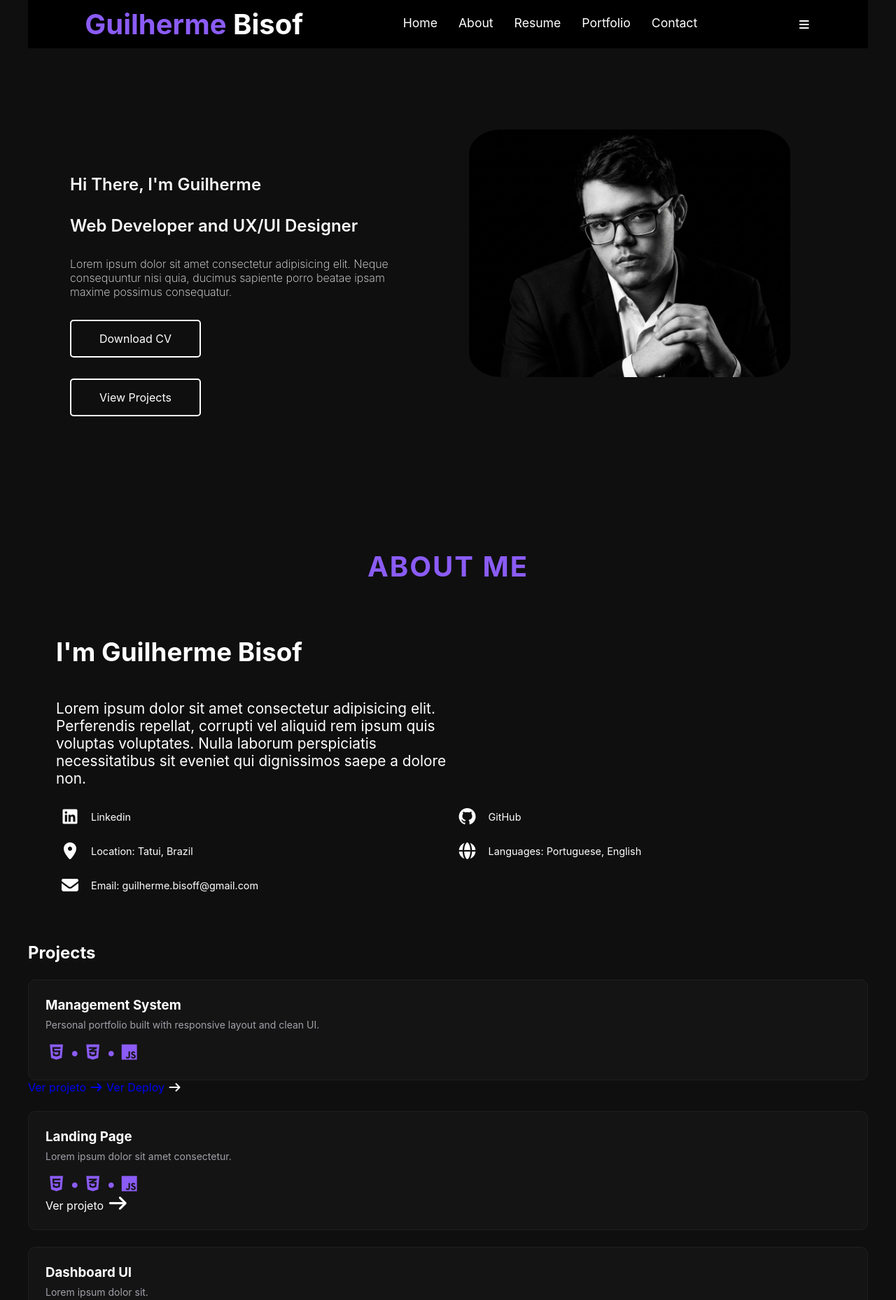
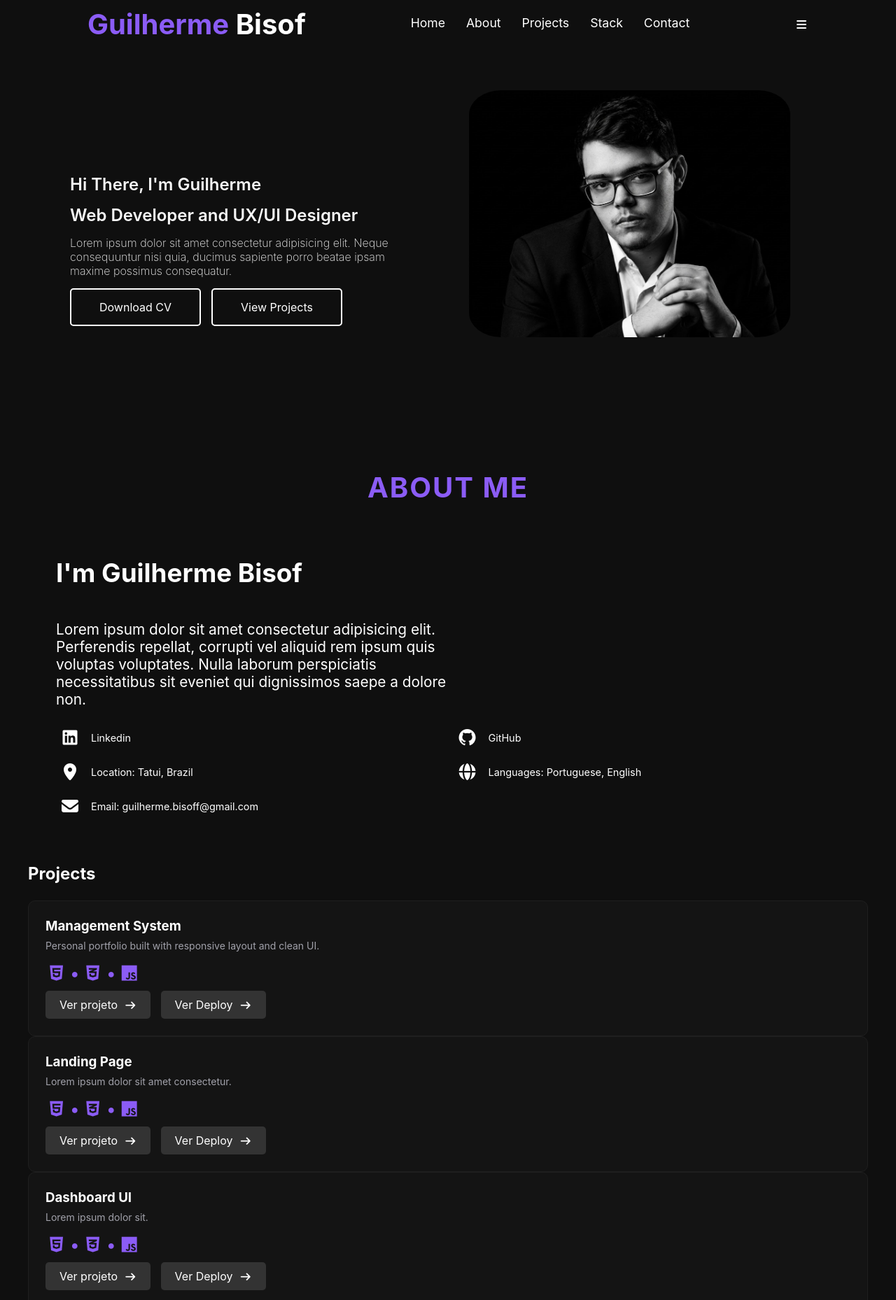
Before and after one commit to Guilherme-Bisof/portifolio, a plain HTML site: page index.html in a window 1280 px wide. Shown: the top 1858 px of the page at 70% size. Drawn offline with Linux system fonts and the light colour scheme.

Commit message:
feat: adicionado contornos e alinhamentos nos botões do header e nos projetos
- Botões da hero section agora alinhados horizontalmente com flexbox
- Links dos projetos com bordas, hover effects e espaçamento
- Correção do ícone de seta fora do link no primeiro card
- Estilização consistente em todos os elementos interativos

```diff
--- a/index.html
+++ b/index.html
@@ -20,8 +20,8 @@
         <ul aria-label="Navegação Primária" class="nav-primaria">
           <li><a href="#home">Home</a></li>
           <li><a href="#about">About</a></li>
-          <li><a href="#resume">Resume</a></li>
-          <li><a href="#portfolio">Portfolio</a></li>
+          <li><a href="#projects">Projects</a></li>
+          <li><a href="#stack">Stack</a></li>
           <li><a href="#contact">Contact</a></li>
         </ul>
       </nav>
@@ -31,6 +31,7 @@
     <section
       aria-label="seção curriculo download guilherme"
       class="section-div"
+      id="home"
     >
       <div>
         <h2>Hi There, I'm Guilherme</h2>
@@ -40,7 +41,10 @@
           consequuntur nisi quia, ducimus sapiente porro beatae ipsam maxime
           possimus consequatur.
         </p>
-        <a href="./arquivos/Resume_Guilherme.pdf" target="_blank"
+        <a
+          href="./arquivos/Resume_Guilherme.pdf"
+          class="btn-primary"
+          target="_blank"
           >Download CV</a
         >
         <a href="#projects" class="btn-primary">View Projects</a>
@@ -50,7 +54,7 @@
 
     <main>
       <article aria-label="seção sobre mim" class="sobre">
-        <div class="sobre_titulo">
+        <div id="about" class="sobre_titulo">
           <h1>About Me</h1>
         </div>
         <div class="sobre_conteudo">
@@ -106,11 +110,10 @@
             <span>•</span>
             <i class="fa-brands fa-js"></i>
           </div>
-          </div>
           <a href="https://github.com/Guilherme-Bisof/Sistema-de-Gestao"
             >Ver projeto <i class="fa-solid fa-arrow-right"></i
           ></a>
-          <a href="#">Ver Deploy</a> <i class="fa-solid fa-arrow-right"></i>
+          <a href="#">Ver Deploy <i class="fa-solid fa-arrow-right"></i></a>
         </div>
 
         <div class="project-card">
@@ -124,6 +127,7 @@
             <i class="fa-brands fa-js"></i>
           </div>
           <a href="#">Ver projeto <i class="fa-solid fa-arrow-right"></i></a>
+          <a href="#">Ver Deploy <i class="fa-solid fa-arrow-right"></i></a>
         </div>
 
         <div class="project-card">
@@ -137,6 +141,7 @@
             <i class="fa-brands fa-js"></i>
           </div>
           <a href="#">Ver projeto <i class="fa-solid fa-arrow-right"></i></a>
+          <a href="#">Ver Deploy <i class="fa-solid fa-arrow-right"></i></a>
         </div>
       </div>
     </section>
@@ -158,7 +163,6 @@
           <h4>Backend</h4>
           <ul>
             <i class="fa-brands fa-node-js"></i>
-            <li>Bootstrap</li>
           </ul>
         </div>
 
--- a/style.css
+++ b/style.css
@@ -27,11 +27,14 @@ body {
 /* HEADER */
 
 header {
-  background-color: #000000;
+  background-color: var(--dark);
   padding: 10px;
   display: flex;
   align-items: center;
   justify-content: space-around;
+  position: sticky;
+  top: 0;
+  z-index: 100;
 }
 
 header h1 {
@@ -89,8 +92,10 @@ header .nav-primaria li a:hover::after {
 .section-div div {
   margin-top: 120px;
   align-self: start;
-  display: grid;
+  display: flex;
   gap: 30px;
+  flex-wrap: wrap;
+  gap: 15px;
 }
 
 .section-div h2 {
@@ -106,12 +111,15 @@ header .nav-primaria li a:hover::after {
 }
 
 .section-div div a {
-  justify-self: start;
+  justify-content: center;
   color: #fff;
   padding: 15px 40px;
   border-radius: 5px;
   border: 2px solid white;
+  text-decoration: none;
+  text-align: center;
 }
+
 
 .section-div div a:hover{
   background-color: var(--purple);
@@ -727,9 +735,26 @@ main .sobre {
 }
 
 .project-card a {
-  color: inherit;
+  display: inline-block;
+  background: #333;
+  color: white;
+  padding: 10px 20px;
+  border-radius: 5px;
+  margin-right: 10px;
+  margin-top: 10px;
   text-decoration: none;
+  transition: background 0.3s;
 }
+
+.project-card a:hover {
+  background: var(--purple);
+}
+
+.project-card a i {
+  margin-left: 5px;
+  font-size: 14px; /* Ajuste o tamanho se quiser menor */
+}
+
 
 .project-card span{
   font-size: 25px;
```
